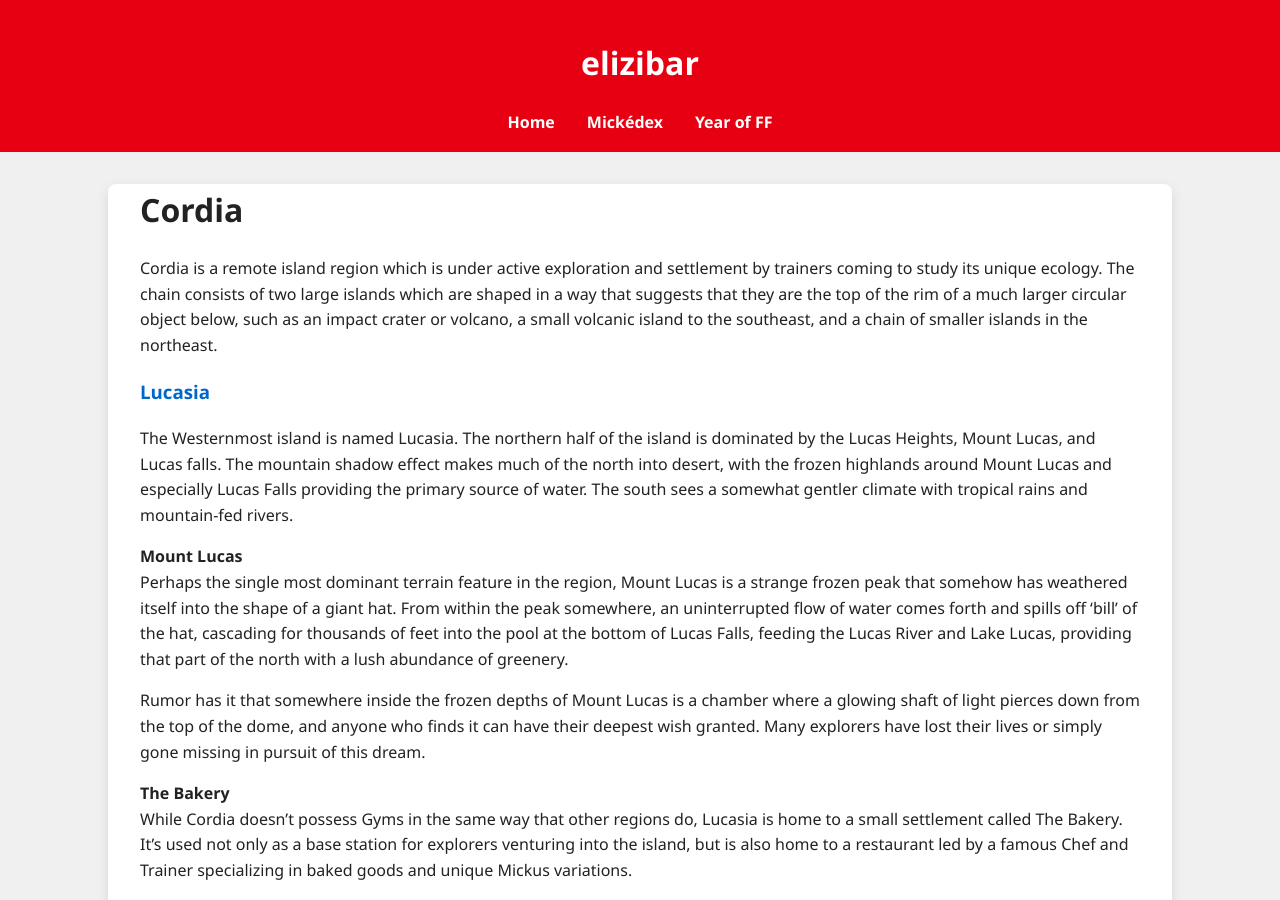
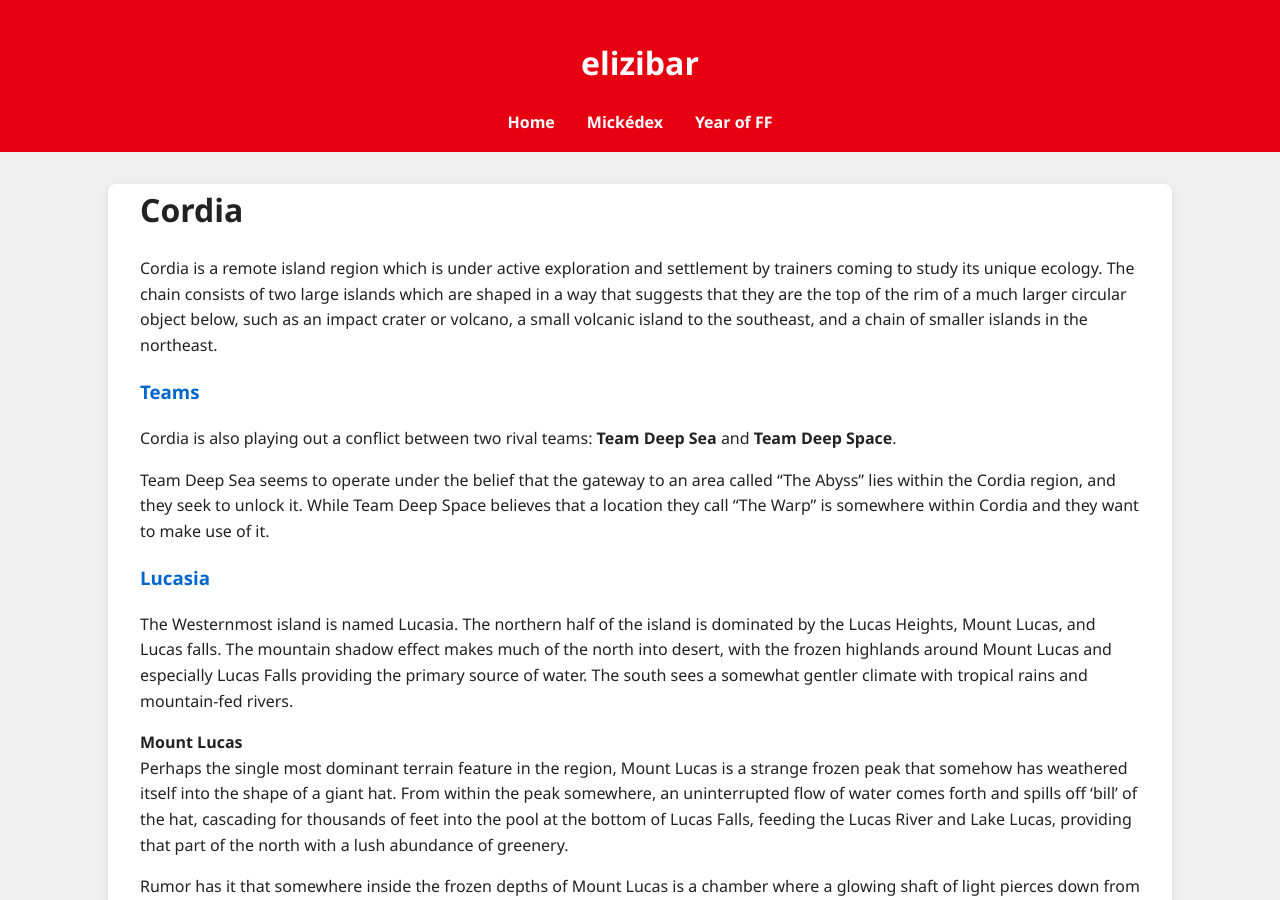
Before and after one commit to elizibar/elizibar.github.io, a Jekyll site: the page built from mickedex/region/cordiaregion.md, in a window 1280 px wide and 900 px high. Built offline with Jekyll 4.4.1, drawn with Linux system fonts in a browser that asks for light colours.

Commit message:
Update cordiaregion.md

```diff
--- a/mickedex/region/cordiaregion.md
+++ b/mickedex/region/cordiaregion.md
@@ -7,6 +7,12 @@ permalink: /mickedex/cordiaregion/
 # Cordia
 
 Cordia is a remote island region which is under active exploration and settlement by trainers coming to study its unique ecology.  The chain consists of two large islands which are shaped in a way that suggests that they are the top of the rim of a much larger circular object below, such as an impact crater or volcano, a small volcanic island to the southeast, and a chain of smaller islands in the northeast.
+
+### Teams
+
+Cordia is also playing out a conflict between two rival teams:  **Team Deep Sea** and **Team Deep Space**.
+
+Team Deep Sea seems to operate under the belief that the gateway to an area called "The Abyss" lies within the Cordia region, and they seek to unlock it.  While Team Deep Space believes that a location they call "The Warp" is somewhere within Cordia and they want to make use of it.
 
 ### Lucasia
 
```
